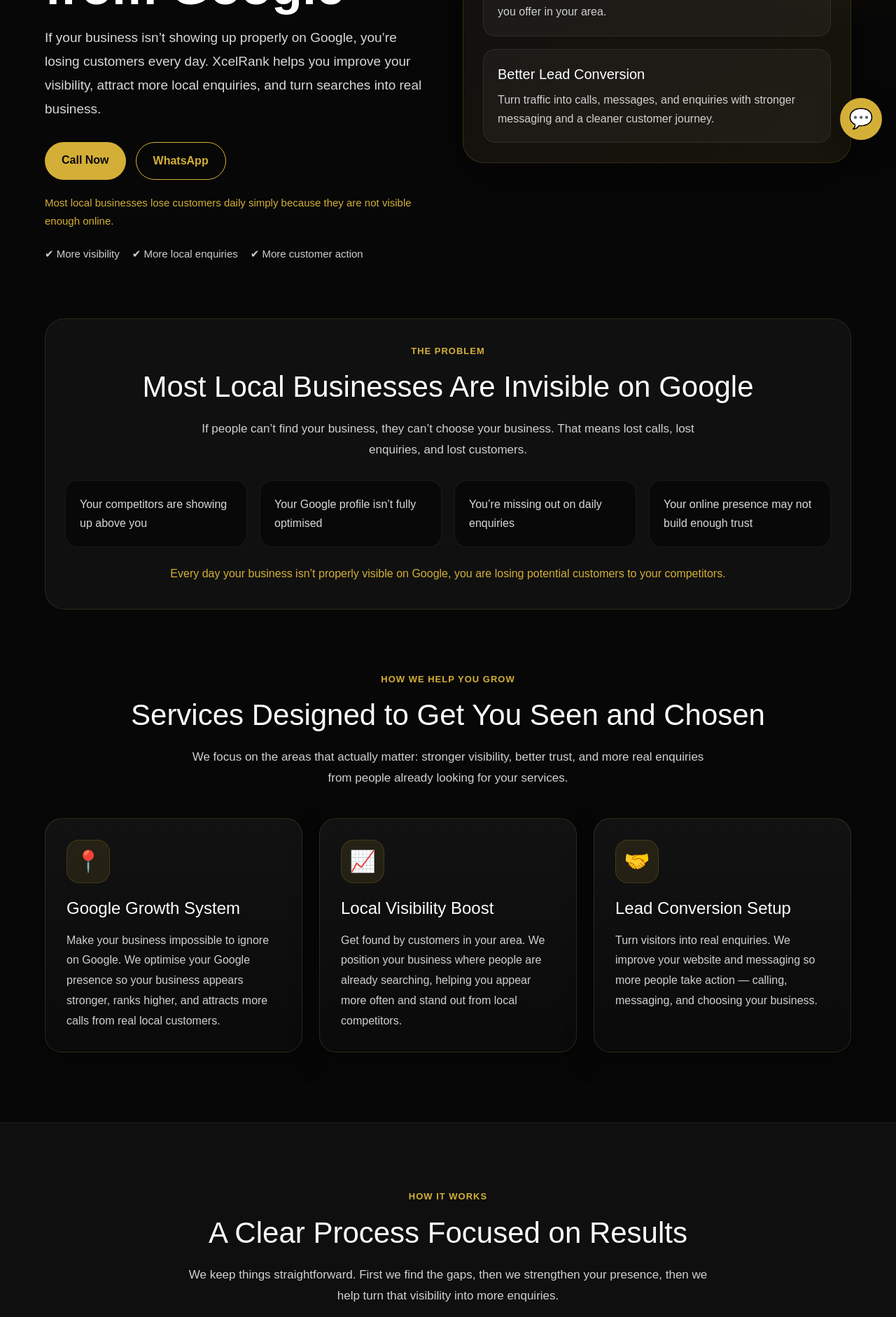
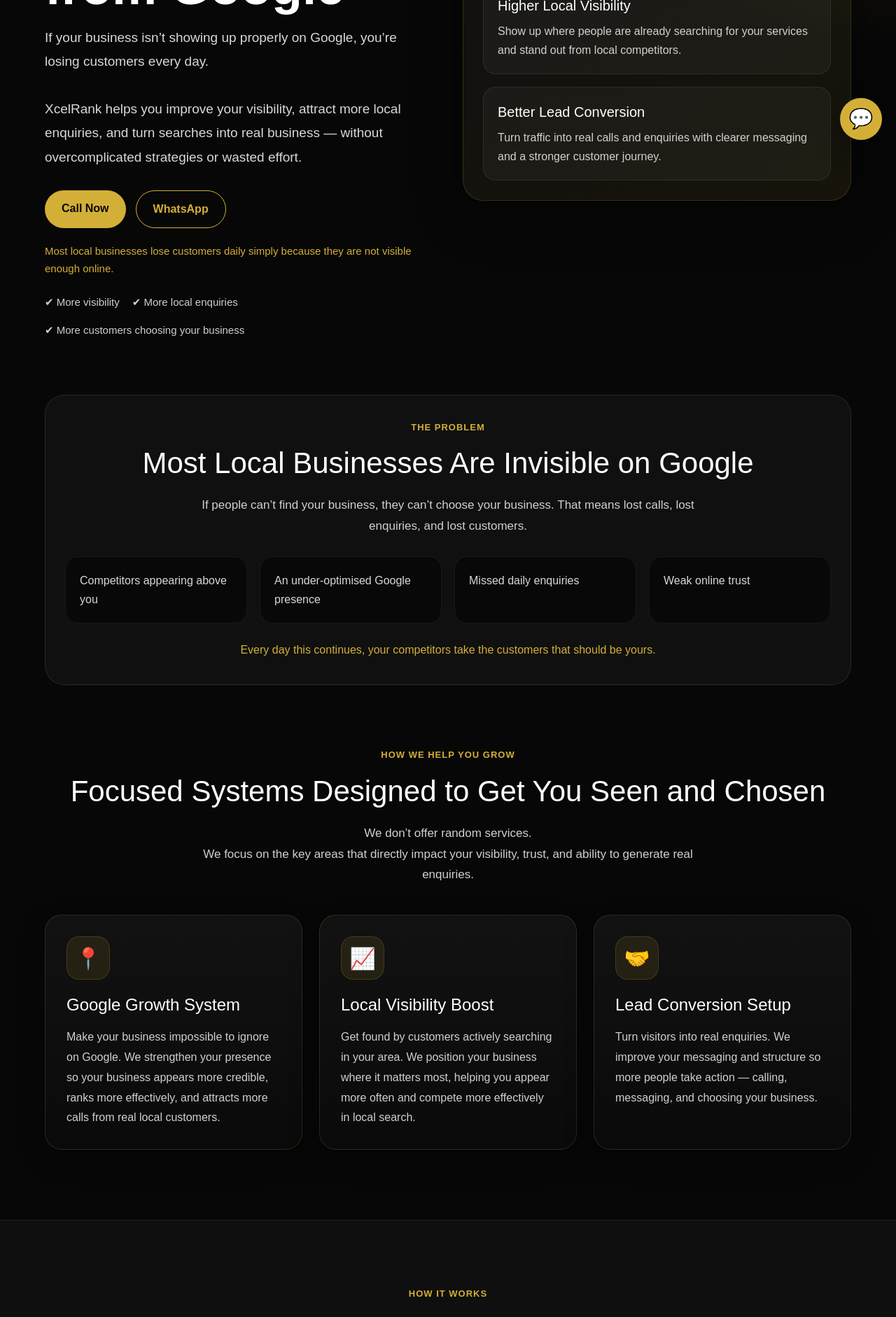
Before and after one commit to haabib82/xcelrank-website, a Next.js app: page / in a window 1280 px wide. Shown: the part 580-2462 px from the top of the page at 70% size. Built offline with nearby package versions, Linux system fonts and the light colour scheme.

Commit message:
Final premium rewrite with free audit form

```diff
--- a/app/page.tsx
+++ b/app/page.tsx
@@ -1,4 +1,32 @@
+"use client";
+
+import { useState } from "react";
+
 export default function Home() {
+  const [form, setForm] = useState({
+    name: "",
+    business: "",
+    phone: "",
+    message: "",
+  });
+
+  const handleChange = (
+    e: React.ChangeEvent<HTMLInputElement | HTMLTextAreaElement>
+  ) => {
+    setForm({ ...form, [e.target.name]: e.target.value });
+  };
+
+  const handleSubmit = (e: React.FormEvent<HTMLFormElement>) => {
+    e.preventDefault();
+
+    const subject = encodeURIComponent("Free Google Audit Request - XcelRank");
+    const body = encodeURIComponent(
+      `Name: ${form.name}\nBusiness: ${form.business}\nPhone: ${form.phone}\n\nMessage:\n${form.message}`
+    );
+
+    window.location.href = `mailto:info@xcelrank.com?subject=${subject}&body=${body}`;
+  };
+
   return (
     <main
       style={{
@@ -57,6 +85,9 @@ export default function Home() {
             </a>
             <a href="#why-us" style={navLinkStyle}>
               Why Us
+            </a>
+            <a href="#audit" style={navLinkStyle}>
+              Free Audit
             </a>
             <a href="#contact" style={navLinkStyle}>
               Contact
@@ -125,8 +156,12 @@ export default function Home() {
               }}
             >
               If your business isn’t showing up properly on Google, you’re losing
-              customers every day. XcelRank helps you improve your visibility,
-              attract more local enquiries, and turn searches into real business.
+              customers every day.
+              <br />
+              <br />
+              XcelRank helps you improve your visibility, attract more local
+              enquiries, and turn searches into real business — without
+              overcomplicated strategies or wasted effort.
             </p>
 
             <div
@@ -174,7 +209,7 @@ export default function Home() {
             >
               <span>✔ More visibility</span>
               <span>✔ More local enquiries</span>
-              <span>✔ More customer action</span>
+              <span>✔ More customers choosing your business</span>
             </div>
           </div>
 
@@ -197,11 +232,11 @@ export default function Home() {
                   },
                   {
                     title: "Higher Local Visibility",
-                    text: "Show up in the right places when people search for the services you offer in your area.",
+                    text: "Show up where people are already searching for your services and stand out from local competitors.",
                   },
                   {
                     title: "Better Lead Conversion",
-                    text: "Turn traffic into calls, messages, and enquiries with stronger messaging and a cleaner customer journey.",
+                    text: "Turn traffic into real calls and enquiries with clearer messaging and a stronger customer journey.",
                   },
                 ].map((item) => (
                   <div
@@ -256,10 +291,13 @@ export default function Home() {
         >
           <div style={{ textAlign: "center", marginBottom: "28px" }}>
             <p style={sectionLabelStyle}>The Problem</p>
-            <h2 style={sectionTitleStyle}>Most Local Businesses Are Invisible on Google</h2>
+            <h2 style={sectionTitleStyle}>
+              Most Local Businesses Are Invisible on Google
+            </h2>
             <p style={sectionTextStyle}>
               If people can’t find your business, they can’t choose your
-              business. That means lost calls, lost enquiries, and lost customers.
+              business. That means lost calls, lost enquiries, and lost
+              customers.
             </p>
           </div>
 
@@ -271,10 +309,10 @@ export default function Home() {
             }}
           >
             {[
-              "Your competitors are showing up above you",
-              "Your Google profile isn’t fully optimised",
-              "You’re missing out on daily enquiries",
-              "Your online presence may not build enough trust",
+              "Competitors appearing above you",
+              "An under-optimised Google presence",
+              "Missed daily enquiries",
+              "Weak online trust",
             ].map((item) => (
               <div
                 key={item}
@@ -301,8 +339,8 @@ export default function Home() {
               lineHeight: 1.7,
             }}
           >
-            Every day your business isn’t properly visible on Google, you are
-            losing potential customers to your competitors.
+            Every day this continues, your competitors take the customers that
+            should be yours.
           </p>
         </div>
       </section>
@@ -317,11 +355,14 @@ export default function Home() {
       >
         <div style={{ textAlign: "center", marginBottom: "42px" }}>
           <p style={sectionLabelStyle}>How We Help You Grow</p>
-          <h2 style={sectionTitleStyle}>Services Designed to Get You Seen and Chosen</h2>
+          <h2 style={sectionTitleStyle}>
+            Focused Systems Designed to Get You Seen and Chosen
+          </h2>
           <p style={sectionTextStyle}>
-            We focus on the areas that actually matter: stronger visibility,
-            better trust, and more real enquiries from people already looking for
-            your services.
+            We don’t offer random services.
+            <br />
+            We focus on the key areas that directly impact your visibility,
+            trust, and ability to generate real enquiries.
           </p>
         </div>
 
@@ -336,17 +377,17 @@ export default function Home() {
             {
               icon: "📍",
               title: "Google Growth System",
-              text: "Make your business impossible to ignore on Google. We optimise your Google presence so your business appears stronger, ranks higher, and attracts more calls from real local customers.",
+              text: "Make your business impossible to ignore on Google. We strengthen your presence so your business appears more credible, ranks more effectively, and attracts more calls from real local customers.",
             },
             {
               icon: "📈",
               title: "Local Visibility Boost",
-              text: "Get found by customers in your area. We position your business where people are already searching, helping you appear more often and stand out from local competitors.",
+              text: "Get found by customers actively searching in your area. We position your business where it matters most, helping you appear more often and compete more effectively in local search.",
             },
             {
               icon: "🤝",
               title: "Lead Conversion Setup",
-              text: "Turn visitors into real enquiries. We improve your website and messaging so more people take action — calling, messaging, and choosing your business.",
+              text: "Turn visitors into real enquiries. We improve your messaging and structure so more people take action — calling, messaging, and choosing your business.",
             },
           ].map((service) => (
             <div
@@ -377,7 +418,9 @@ export default function Home() {
                 {service.icon}
               </div>
 
-              <h3 style={{ fontSize: "24px", margin: "0 0 14px" }}>{service.title}</h3>
+              <h3 style={{ fontSize: "24px", margin: "0 0 14px" }}>
+                {service.title}
+              </h3>
 
               <p style={{ color: "#d0d0d0", lineHeight: 1.8, margin: 0 }}>
                 {service.text}
@@ -406,9 +449,10 @@ export default function Home() {
             <p style={sectionLabelStyle}>How It Works</p>
             <h2 style={sectionTitleStyle}>A Clear Process Focused on Results</h2>
             <p style={sectionTextStyle}>
-              We keep things straightforward. First we find the gaps, then we
-              strengthen your presence, then we help turn that visibility into
-              more enquiries.
+              We keep things simple.
+              <br />
+              Identify the gaps, strengthen your presence, and turn visibility
+              into real enquiries.
             </p>
           </div>
 
@@ -423,17 +467,17 @@ export default function Home() {
               {
                 number: "01",
                 title: "Review Your Presence",
-                text: "We assess how your business currently appears online and identify the strongest areas for improvement.",
+                text: "We analyse how your business currently appears online and identify where you are losing potential customers.",
               },
               {
                 number: "02",
                 title: "Strengthen Visibility",
-                text: "We improve key trust signals, optimise your presence, and make your business more competitive locally.",
+                text: "We improve your positioning, optimise key areas, and make your business more competitive locally.",
               },
               {
                 number: "03",
                 title: "Generate More Enquiries",
-                text: "We focus on clearer positioning and stronger conversion paths to help turn searches into real leads.",
+                text: "We refine your messaging and conversion paths to turn visibility into calls, messages, and real leads.",
               },
             ].map((step) => (
               <div
@@ -456,7 +500,9 @@ export default function Home() {
                 >
                   {step.number}
                 </div>
-                <h3 style={{ margin: "0 0 12px", fontSize: "22px" }}>{step.title}</h3>
+                <h3 style={{ margin: "0 0 12px", fontSize: "22px" }}>
+                  {step.title}
+                </h3>
                 <p style={{ color: "#d0d0d0", lineHeight: 1.75, marginBottom: 0 }}>
                   {step.text}
                 </p>
@@ -489,15 +535,15 @@ export default function Home() {
           {[
             {
               title: "Results Driven",
-              text: "Everything is built around one goal: helping your business generate stronger local visibility and more valuable enquiries.",
+              text: "Everything we do is focused on one outcome — helping your business generate more visibility and more valuable enquiries.",
             },
             {
-              title: "Clear Positioning",
-              text: "We help present your business in a more credible, professional way so customers trust you faster.",
+              title: "Strong Positioning",
+              text: "We present your business in a way that builds trust quickly and makes you stand out from weaker competitors.",
             },
             {
-              title: "Simple & Practical",
-              text: "No overcomplicated jargon or unnecessary fluff. Just focused improvements that support business growth.",
+              title: "Clear & Practical",
+              text: "No unnecessary complexity. Just focused improvements that support real business growth.",
             },
           ].map((item) => (
             <div
@@ -515,6 +561,98 @@ export default function Home() {
               </p>
             </div>
           ))}
+        </div>
+      </section>
+
+      <section
+        id="audit"
+        style={{
+          maxWidth: "1200px",
+          margin: "0 auto",
+          padding: "0 24px 100px",
+        }}
+      >
+        <div
+          style={{
+            background:
+              "linear-gradient(145deg, rgba(212,175,55,0.14), rgba(255,255,255,0.03))",
+            border: "1px solid rgba(212,175,55,0.2)",
+            borderRadius: "30px",
+            padding: "42px 30px",
+          }}
+        >
+          <div style={{ textAlign: "center", marginBottom: "34px" }}>
+            <p style={sectionLabelStyle}>Free Audit</p>
+            <h2 style={sectionTitleStyle}>Request Your Free Google Audit</h2>
+            <p style={sectionTextStyle}>
+              Send your details and we’ll review your current presence, identify
+              visible gaps, and highlight where your business may be losing
+              local customers.
+            </p>
+          </div>
+
+          <form
+            onSubmit={handleSubmit}
+            style={{
+              maxWidth: "820px",
+              margin: "0 auto",
+              display: "grid",
+              gap: "18px",
+            }}
+          >
+            <div
+              style={{
+                display: "grid",
+                gridTemplateColumns: "repeat(auto-fit, minmax(240px, 1fr))",
+                gap: "18px",
+              }}
+            >
+              <input
+                type="text"
+                name="name"
+                placeholder="Your Name"
+                value={form.name}
+                onChange={handleChange}
+                required
+                style={inputStyle}
+              />
+              <input
+                type="text"
+                name="business"
+                placeholder="Business Name"
+                value={form.business}
+                onChange={handleChange}
+                required
+                style={inputStyle}
+              />
+            </div>
+
+            <input
+              type="text"
+              name="phone"
+              placeholder="Phone Number"
+              value={form.phone}
+              onChange={handleChange}
+              required
+              style={inputStyle}
+            />
+
+            <textarea
+              name="message"
+              placeholder="Tell us a little about your business or what you want help with"
+              value={form.message}
+              onChange={handleChange}
+              rows={6}
+              required
+              style={textareaStyle}
+            />
+
+            <div style={{ textAlign: "center" }}>
+              <button type="submit" style={submitButtonStyle}>
+                Get Free Google Audit
+              </button>
+            </div>
+          </form>
         </div>
       </section>
 
@@ -537,7 +675,9 @@ export default function Home() {
           }}
         >
           <p style={sectionLabelStyle}>Contact Us</p>
-          <h2 style={sectionTitleStyle}>Ready to Get More Customers from Google?</h2>
+          <h2 style={sectionTitleStyle}>
+            Ready to Get More Customers from Google?
+          </h2>
           <p style={sectionTextStyle}>
             Let’s talk about how XcelRank can help your business get seen, get
             more calls, and win more customers in your local area.
@@ -690,3 +830,39 @@ const contactLinkStyle = {
   color: "#ffffff",
   textDecoration: "none",
 };
+
+const inputStyle = {
+  width: "100%",
+  padding: "16px 18px",
+  borderRadius: "16px",
+  border: "1px solid rgba(255,255,255,0.1)",
+  backgroundColor: "#0d0d0d",
+  color: "#ffffff",
+  fontSize: "16px",
+  outline: "none",
+  boxSizing: "border-box" as const,
+};
+
+const textareaStyle = {
+  width: "100%",
+  padding: "16px 18px",
+  borderRadius: "16px",
+  border: "1px solid rgba(255,255,255,0.1)",
+  backgroundColor: "#0d0d0d",
+  color: "#ffffff",
+  fontSize: "16px",
+  outline: "none",
+  resize: "vertical" as const,
+  boxSizing: "border-box" as const,
+};
+
+const submitButtonStyle = {
+  backgroundColor: "#d4af37",
+  color: "#080808",
+  padding: "14px 26px",
+  borderRadius: "999px",
+  border: "none",
+  fontWeight: 700,
+  fontSize: "16px",
+  cursor: "pointer",
+};
```
